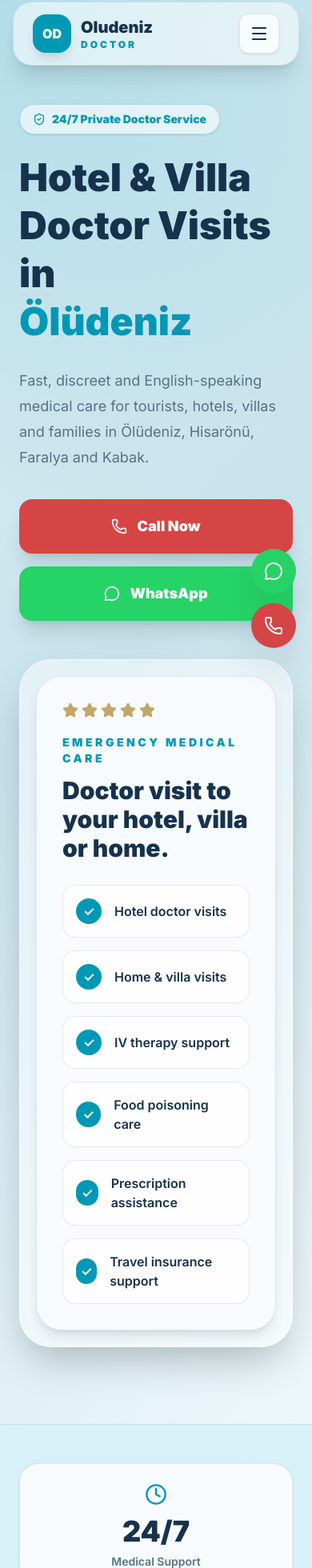
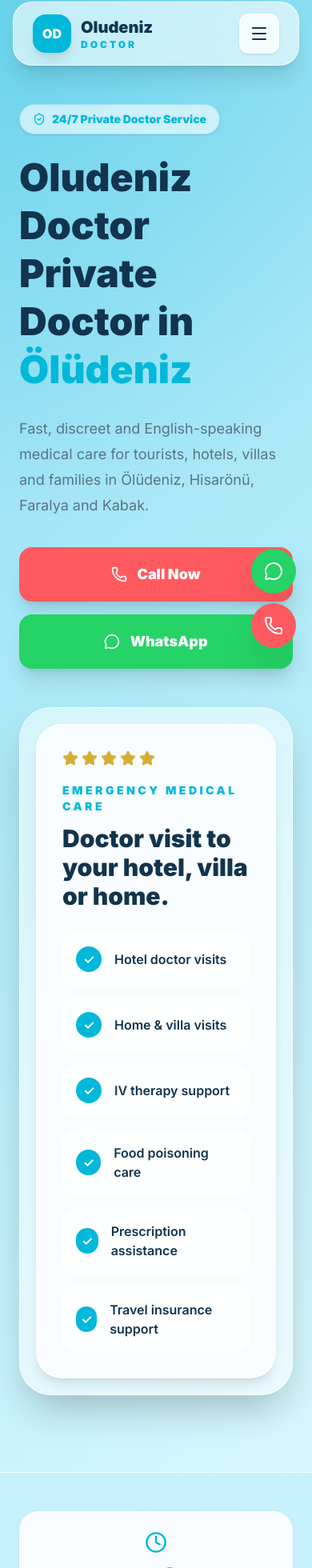
Before and after one commit to egemenoksuz-source/oludeniz-doctors, a Next.js app: page / in a window 390 px wide. Shown: the part 14-1974 px from the top of the page at 80% size. Built offline with nearby package versions, Linux system fonts and the light colour scheme.

Commit message:
Improve homepage brand SEO

```diff
--- a/app/layout.tsx
+++ b/app/layout.tsx
@@ -20,38 +20,58 @@ export const metadata: Metadata = {
     template: "%s | Oludeniz Doctor",
   },
   description:
-    "24/7 private doctor service in Ölüdeniz, Hisarönü, Faralya and Kabak. Hotel visits, villa visits, emergency medical care and IV therapy.",
+    "Oludeniz Doctor provides 24/7 English-speaking private doctor service in Ölüdeniz, Fethiye, Hisarönü, Faralya and Kabak. Hotel visits, villa visits, emergency care and IV therapy.",
   keywords: [
+    "Oludeniz Doctor",
     "doctor in oludeniz",
     "private doctor oludeniz",
     "hotel doctor oludeniz",
     "emergency doctor oludeniz",
-    "doctor hisaronu",
-    "doctor faralya",
-    "doctor kabak",
+    "doctor in fethiye",
+    "english speaking doctor fethiye",
     "iv therapy oludeniz",
+    "food poisoning doctor oludeniz",
   ],
+  authors: [{ name: "Oludeniz Doctor" }],
+  creator: "Oludeniz Doctor",
+  publisher: "Oludeniz Doctor",
   alternates: {
     canonical: "/",
   },
   openGraph: {
     title: "Oludeniz Doctor | 24/7 Private Doctor in Ölüdeniz",
     description:
-      "English-speaking private doctor service for hotels, villas and tourists in Ölüdeniz, Hisarönü, Faralya and Kabak.",
+      "English-speaking private doctor service for tourists, hotels and villas in Ölüdeniz and Fethiye.",
     url: "https://oludenizdoctor.com",
     siteName: "Oludeniz Doctor",
     locale: "en_GB",
     type: "website",
+    images: [
+      {
+        url: "/images/hero.jpg",
+        width: 1200,
+        height: 630,
+        alt: "Oludeniz Doctor private doctor service",
+      },
+    ],
   },
   twitter: {
     card: "summary_large_image",
     title: "Oludeniz Doctor | Private Doctor in Ölüdeniz",
     description:
-      "24/7 private doctor service for tourists, hotels and villas in Ölüdeniz and nearby areas.",
+      "24/7 private doctor service for tourists, hotels and villas in Ölüdeniz and Fethiye.",
+    images: ["/images/hero.jpg"],
   },
   robots: {
     index: true,
     follow: true,
+    googleBot: {
+      index: true,
+      follow: true,
+      "max-image-preview": "large",
+      "max-snippet": -1,
+      "max-video-preview": -1,
+    },
   },
   icons: {
     icon: "/icon.png",
@@ -60,7 +80,7 @@ export const metadata: Metadata = {
 };
 
 export const viewport: Viewport = {
-  themeColor: "#07131F",
+  themeColor: "#00B8D9",
   width: "device-width",
   initialScale: 1,
 };
--- a/app/page.tsx
+++ b/app/page.tsx
@@ -51,28 +51,39 @@ export default function HomePage() {
   ];
 
   return (
-    <main className="min-h-screen text-[#17324D]">
+    <main className="min-h-screen text-[#12344D]">
       <SeoSchema />
 
       <header className="fixed left-0 right-0 top-0 z-50 px-4 pt-4">
-        <div className="mx-auto flex h-20 max-w-7xl items-center justify-between rounded-3xl border border-[#17324D]/10 bg-white/55 px-6 shadow-xl backdrop-blur-2xl">
+        <div className="mx-auto flex h-20 max-w-7xl items-center justify-between rounded-3xl border border-white/70 bg-white/60 px-6 shadow-xl backdrop-blur-2xl">
           <a href="/" className="flex items-center gap-3">
-            <div className="flex h-12 w-12 items-center justify-center rounded-2xl bg-[#0098B5] text-white shadow-lg">
+            <div className="flex h-12 w-12 items-center justify-center rounded-2xl bg-[#00B8D9] text-white shadow-lg">
               <span className="font-black">OD</span>
             </div>
+
             <div>
-              <div className="text-xl font-black text-[#17324D]">Oludeniz</div>
-              <div className="text-xs font-black tracking-[0.25em] text-[#0098B5]">
+              <div className="text-xl font-black text-[#12344D]">
+                Oludeniz
+              </div>
+              <div className="text-xs font-black tracking-[0.25em] text-[#00B8D9]">
                 DOCTOR
               </div>
             </div>
           </a>
 
-          <nav className="hidden gap-8 font-bold text-[#587186] md:flex">
-            <a href="#services" className="hover:text-[#0098B5]">Services</a>
-            <a href="#locations" className="hover:text-[#0098B5]">Locations</a>
-            <a href="#faq" className="hover:text-[#0098B5]">FAQ</a>
-            <a href="#contact" className="hover:text-[#0098B5]">Contact</a>
+          <nav className="hidden gap-8 font-bold text-[#5A7386] md:flex">
+            <a href="#services" className="hover:text-[#00B8D9]">
+              Services
+            </a>
+            <a href="#locations" className="hover:text-[#00B8D9]">
+              Locations
+            </a>
+            <a href="#faq" className="hover:text-[#00B8D9]">
+              FAQ
+            </a>
+            <a href="#contact" className="hover:text-[#00B8D9]">
+              Contact
+            </a>
           </nav>
 
           <div className="hidden gap-3 md:flex">
@@ -84,9 +95,10 @@ export default function HomePage() {
             >
               WhatsApp
             </a>
+
             <a
               href="tel:+905519354480"
-              className="rounded-full bg-[#D64545] px-5 py-3 font-black text-white shadow-lg transition hover:scale-105"
+              className="rounded-full bg-[#FF5A5F] px-5 py-3 font-black text-white shadow-lg transition hover:scale-105"
             >
               Call Now
             </a>
@@ -94,7 +106,7 @@ export default function HomePage() {
 
           <button
             onClick={() => setMenuOpen(!menuOpen)}
-            className="rounded-xl border border-[#17324D]/10 bg-white/70 p-3 text-[#17324D] shadow md:hidden"
+            className="rounded-xl border border-white/70 bg-white/80 p-3 text-[#12344D] shadow md:hidden"
             aria-label="Open menu"
           >
             {menuOpen ? <X /> : <Menu />}
@@ -102,13 +114,13 @@ export default function HomePage() {
         </div>
 
         {menuOpen && (
-          <div className="mx-auto mt-3 max-w-7xl rounded-3xl border border-[#17324D]/10 bg-white/90 p-5 shadow-2xl backdrop-blur-xl md:hidden">
+          <div className="mx-auto mt-3 max-w-7xl rounded-3xl border border-white/70 bg-white/90 p-5 shadow-2xl backdrop-blur-xl md:hidden">
             {["Services", "Locations", "FAQ", "Contact"].map((item) => (
               <a
                 key={item}
                 href={`#${item.toLowerCase()}`}
                 onClick={() => setMenuOpen(false)}
-                className="mb-3 block rounded-xl bg-[#EEF7FB] px-4 py-4 font-bold text-[#17324D]"
+                className="mb-3 block rounded-xl bg-[#D8F7FF] px-4 py-4 font-bold text-[#12344D]"
               >
                 {item}
               </a>
@@ -118,24 +130,24 @@ export default function HomePage() {
       </header>
 
       <section className="relative overflow-hidden px-6 pb-24 pt-36">
-        <div className="absolute inset-0 bg-[radial-gradient(circle_at_top_left,rgba(0,152,181,0.20),transparent_35%),linear-gradient(135deg,#DDEEF5_0%,#C8E3EC_45%,#EEF7FB_100%)]" />
+        <div className="absolute inset-0 bg-[radial-gradient(circle_at_top_left,rgba(0,184,217,0.28),transparent_35%),linear-gradient(135deg,#8EDCF2_0%,#AEEAF8_45%,#D8F7FF_100%)]" />
 
         <div className="relative z-10 mx-auto grid max-w-7xl gap-12 md:min-h-[calc(100vh-9rem)] md:grid-cols-2 md:items-center">
           <div>
-            <div className="mb-6 inline-flex items-center rounded-full border border-[#0098B5]/25 bg-white/60 px-4 py-2 text-sm font-black text-[#0098B5] shadow-sm backdrop-blur-xl">
+            <div className="mb-6 inline-flex items-center rounded-full border border-[#00B8D9]/25 bg-white/60 px-4 py-2 text-sm font-black text-[#00B8D9] shadow-sm backdrop-blur-xl">
               <ShieldCheck className="mr-2 h-4 w-4" />
               24/7 Private Doctor Service
             </div>
 
-            <h1 className="text-5xl font-black leading-tight text-[#17324D] md:text-7xl">
-              Hotel & Villa
+            <h1 className="text-5xl font-black leading-tight text-[#12344D] md:text-7xl">
+              Oludeniz Doctor
               <br />
-              Doctor Visits in
+              Private Doctor in
               <br />
-              <span className="text-[#0098B5]">Ölüdeniz</span>
+              <span className="text-[#00B8D9]">Ölüdeniz</span>
             </h1>
 
-            <p className="mt-7 max-w-2xl text-lg leading-8 text-[#587186] md:text-xl">
+            <p className="mt-7 max-w-2xl text-lg leading-8 text-[#5A7386] md:text-xl">
               Fast, discreet and English-speaking medical care for tourists,
               hotels, villas and families in Ölüdeniz, Hisarönü, Faralya and
               Kabak.
@@ -144,11 +156,12 @@ export default function HomePage() {
             <div className="mt-9 flex flex-col gap-4 sm:flex-row">
               <a
                 href="tel:+905519354480"
-                className="inline-flex items-center justify-center rounded-2xl bg-[#D64545] px-8 py-5 text-lg font-black text-white shadow-xl transition hover:scale-105"
+                className="inline-flex items-center justify-center rounded-2xl bg-[#FF5A5F] px-8 py-5 text-lg font-black text-white shadow-xl transition hover:scale-105"
               >
                 <Phone className="mr-3 h-5 w-5" />
                 Call Now
               </a>
+
               <a
                 href="https://wa.me/905519354480"
                 target="_blank"
@@ -161,19 +174,19 @@ export default function HomePage() {
             </div>
           </div>
 
-          <div className="rounded-[2.5rem] border border-white/60 bg-white/50 p-5 shadow-2xl backdrop-blur-xl">
-            <div className="rounded-[2rem] border border-[#17324D]/10 bg-[#F7FBFD] p-8 shadow-lg">
-              <div className="mb-5 flex gap-1 text-[#C2A768]">
+          <div className="rounded-[2.5rem] border border-white/70 bg-white/50 p-5 shadow-2xl backdrop-blur-xl">
+            <div className="rounded-[2rem] border border-white/70 bg-[#F9FDFF] p-8 shadow-lg">
+              <div className="mb-5 flex gap-1 text-[#D4AF37]">
                 {[1, 2, 3, 4, 5].map((s) => (
                   <Star key={s} className="h-5 w-5 fill-current" />
                 ))}
               </div>
 
-              <p className="text-sm font-black uppercase tracking-[0.25em] text-[#0098B5]">
+              <p className="text-sm font-black uppercase tracking-[0.25em] text-[#00B8D9]">
                 Emergency Medical Care
               </p>
 
-              <h2 className="mt-3 text-3xl font-black text-[#17324D]">
+              <h2 className="mt-3 text-3xl font-black text-[#12344D]">
                 Doctor visit to your hotel, villa or home.
               </h2>
 
@@ -188,12 +201,14 @@ export default function HomePage() {
                 ].map((item) => (
                   <div
                     key={item}
-                    className="flex items-center gap-4 rounded-2xl border border-[#17324D]/10 bg-white/80 p-4"
+                    className="flex items-center gap-4 rounded-2xl border border-white/70 bg-white/85 p-4"
                   >
-                    <span className="flex h-8 w-8 items-center justify-center rounded-full bg-[#0098B5] font-black text-white">
+                    <span className="flex h-8 w-8 items-center justify-center rounded-full bg-[#00B8D9] font-black text-white">
                       ✓
                     </span>
-                    <span className="font-semibold text-[#17324D]">{item}</span>
+                    <span className="font-semibold text-[#12344D]">
+                      {item}
+                    </span>
                   </div>
                 ))}
               </div>
@@ -202,7 +217,7 @@ export default function HomePage() {
         </div>
       </section>
 
-      <section className="border-y border-[#17324D]/10 bg-[#EEF7FB]/80 px-6 py-12">
+      <section className="border-y border-white/70 bg-[#D8F7FF]/80 px-6 py-12">
         <div className="mx-auto grid max-w-7xl gap-5 md:grid-cols-4">
           {[
             [Clock, "24/7", "Medical Support"],
@@ -212,11 +227,13 @@ export default function HomePage() {
           ].map(([Icon, value, label]: any) => (
             <div
               key={label}
-              className="rounded-3xl border border-[#17324D]/10 bg-[#F7FBFD] p-6 text-center shadow-sm"
+              className="rounded-3xl border border-white/70 bg-[#F9FDFF] p-6 text-center shadow-sm"
             >
-              <Icon className="mx-auto mb-3 h-7 w-7 text-[#0098B5]" />
-              <div className="text-4xl font-black text-[#17324D]">{value}</div>
-              <div className="mt-2 text-sm font-semibold text-[#587186]">
+              <Icon className="mx-auto mb-3 h-7 w-7 text-[#00B8D9]" />
+              <div className="text-4xl font-black text-[#12344D]">
+                {value}
+              </div>
+              <div className="mt-2 text-sm font-semibold text-[#5A7386]">
                 {label}
               </div>
             </div>
@@ -226,20 +243,28 @@ export default function HomePage() {
 
       <section id="services" className="px-6 py-24">
         <div className="mx-auto max-w-7xl">
-          <Title small="Medical Services" title="Private medical care when you need it" />
+          <Title
+            small="Medical Services"
+            title="Private medical care when you need it"
+          />
 
           <div className="grid gap-6 md:grid-cols-3">
             {services.map(([Icon, title, text]: any) => (
               <div
                 key={title}
-                className="group rounded-[2rem] border border-[#17324D]/10 bg-[#F7FBFD] p-8 shadow-lg transition hover:-translate-y-2 hover:shadow-2xl"
+                className="group rounded-[2rem] border border-white/70 bg-[#F9FDFF] p-8 shadow-lg transition hover:-translate-y-2 hover:shadow-2xl"
               >
-                <div className="mb-6 flex h-14 w-14 items-center justify-center rounded-2xl bg-[#DDF3F7] text-[#0098B5]">
+                <div className="mb-6 flex h-14 w-14 items-center justify-center rounded-2xl bg-[#D8F7FF] text-[#00B8D9]">
                   <Icon className="h-7 w-7" />
                 </div>
-                <h3 className="text-2xl font-black text-[#17324D]">{title}</h3>
-                <p className="mt-4 leading-7 text-[#587186]">{text}</p>
-                <div className="mt-7 flex items-center gap-2 font-black text-[#0098B5]">
+
+                <h3 className="text-2xl font-black text-[#12344D]">
+                  {title}
+                </h3>
+
+                <p className="mt-4 leading-7 text-[#5A7386]">{text}</p>
+
+                <div className="mt-7 flex items-center gap-2 font-black text-[#00B8D9]">
                   Learn More <ChevronRight className="h-4 w-4" />
                 </div>
               </div>
@@ -248,23 +273,32 @@ export default function HomePage() {
         </div>
       </section>
 
-      <section className="bg-[#CFE6EF]/60 px-6 py-24">
+      <section className="bg-[#BFEAF5]/70 px-6 py-24">
         <div className="mx-auto max-w-7xl">
-          <Title small="Popular Pages" title="Popular medical services and areas" />
+          <Title
+            small="Popular Pages"
+            title="Popular medical services and areas"
+          />
 
           <div className="grid gap-6 md:grid-cols-3">
             {seoPages.map(([title, href]) => (
               <a
                 key={href}
                 href={href}
-                className="group rounded-[2rem] border border-[#17324D]/10 bg-[#F7FBFD] p-8 shadow-lg transition hover:-translate-y-2 hover:shadow-2xl"
+                className="group rounded-[2rem] border border-white/70 bg-[#F9FDFF] p-8 shadow-lg transition hover:-translate-y-2 hover:shadow-2xl"
               >
-                <MapPin className="mb-6 h-8 w-8 text-[#0098B5]" />
-                <h3 className="text-2xl font-black text-[#17324D]">{title}</h3>
-                <p className="mt-4 leading-7 text-[#587186]">
-                  Learn more about private doctor services, hotel visits and emergency medical care.
+                <MapPin className="mb-6 h-8 w-8 text-[#00B8D9]" />
+
+                <h3 className="text-2xl font-black text-[#12344D]">
+                  {title}
+                </h3>
+
+                <p className="mt-4 leading-7 text-[#5A7386]">
+                  Learn more about private doctor services, hotel visits and
+                  emergency medical care.
                 </p>
-                <div className="mt-7 flex items-center gap-2 font-black text-[#0098B5]">
+
+                <div className="mt-7 flex items-center gap-2 font-black text-[#00B8D9]">
                   Open Page <ChevronRight className="h-4 w-4" />
                 </div>
               </a>
@@ -281,14 +315,17 @@ export default function HomePage() {
             {locations.map((location) => (
               <div
                 key={location}
-                className="rounded-[2rem] border border-[#17324D]/10 bg-[#F7FBFD] p-8 shadow-lg transition hover:-translate-y-2 hover:shadow-2xl"
+                className="rounded-[2rem] border border-white/70 bg-[#F9FDFF] p-8 shadow-lg transition hover:-translate-y-2 hover:shadow-2xl"
               >
-                <MapPin className="mb-6 h-8 w-8 text-[#0098B5]" />
-                <h3 className="text-2xl font-black text-[#17324D]">
+                <MapPin className="mb-6 h-8 w-8 text-[#00B8D9]" />
+
+                <h3 className="text-2xl font-black text-[#12344D]">
                   Doctor in {location}
                 </h3>
-                <p className="mt-4 leading-7 text-[#587186]">
-                  Private doctor service for hotels, villas, holiday homes and local stays.
+
+                <p className="mt-4 leading-7 text-[#5A7386]">
+                  Private doctor service for hotels, villas, holiday homes and
+                  local stays.
                 </p>
               </div>
             ))}
@@ -296,37 +333,51 @@ export default function HomePage() {
         </div>
       </section>
 
-      <section id="faq" className="bg-[#EEF7FB]/80 px-6 py-24">
+      <section id="faq" className="bg-[#D8F7FF]/80 px-6 py-24">
         <div className="mx-auto max-w-4xl">
           <Title small="FAQ" title="Frequently asked questions" />
 
           {[
-            ["Do you visit hotels?", "Yes, we visit hotels, villas, apartments and holiday homes."],
-            ["Do you speak English?", "Yes, we provide English-speaking medical support."],
-            ["Which areas do you cover?", "Ölüdeniz, Hisarönü, Faralya, Kabak, Ovacık and Kayaköy."],
-            ["Can I contact by WhatsApp?", "Yes, WhatsApp is the fastest way to contact us."],
+            [
+              "Do you visit hotels?",
+              "Yes, we visit hotels, villas, apartments and holiday homes.",
+            ],
+            [
+              "Do you speak English?",
+              "Yes, we provide English-speaking medical support.",
+            ],
+            [
+              "Which areas do you cover?",
+              "Ölüdeniz, Hisarönü, Faralya, Kabak, Ovacık and Kayaköy.",
+            ],
+            [
+              "Can I contact by WhatsApp?",
+              "Yes, WhatsApp is the fastest way to contact us.",
+            ],
           ].map(([q, a]) => (
             <div
               key={q}
-              className="mb-4 rounded-3xl border border-[#17324D]/10 bg-[#F7FBFD] p-7 shadow-sm"
+              className="mb-4 rounded-3xl border border-white/70 bg-[#F9FDFF] p-7 shadow-sm"
             >
-              <h3 className="text-xl font-black text-[#17324D]">{q}</h3>
-              <p className="mt-3 leading-7 text-[#587186]">{a}</p>
+              <h3 className="text-xl font-black text-[#12344D]">{q}</h3>
+              <p className="mt-3 leading-7 text-[#5A7386]">{a}</p>
             </div>
           ))}
         </div>
       </section>
 
       <section id="contact" className="px-6 py-24">
-        <div className="mx-auto max-w-7xl rounded-[2.5rem] bg-[#D64545] p-10 text-white shadow-2xl md:p-16">
+        <div className="mx-auto max-w-7xl rounded-[2.5rem] bg-[#FF5A5F] p-10 text-white shadow-2xl md:p-16">
           <div className="grid gap-10 md:grid-cols-2 md:items-center">
             <div>
               <span className="font-black uppercase tracking-[0.3em] text-white/80">
                 Need help now?
               </span>
+
               <h2 className="mt-5 text-4xl font-black md:text-6xl">
                 Need a doctor right now?
               </h2>
+
               <p className="mt-6 text-lg leading-8 text-white/85">
                 Call or send a WhatsApp message for fast medical support.
               </p>
@@ -335,10 +386,11 @@ export default function HomePage() {
             <div className="flex flex-col gap-4 md:items-end">
               <a
                 href="tel:+905519354480"
-                className="rounded-2xl bg-white px-8 py-5 text-center text-lg font-black text-[#D64545]"
+                className="rounded-2xl bg-white px-8 py-5 text-center text-lg font-black text-[#FF5A5F]"
               >
                 Call Now
               </a>
+
               <a
                 href="https://wa.me/905519354480"
                 target="_blank"
@@ -352,19 +404,22 @@ export default function HomePage() {
         </div>
       </section>
 
-      <footer className="border-t border-[#17324D]/10 bg-[#17324D] px-6 py-12 text-white">
+      <footer className="border-t border-white/70 bg-[#12344D] px-6 py-12 text-white">
         <div className="mx-auto grid max-w-7xl gap-10 md:grid-cols-4">
           <div className="md:col-span-2">
             <div className="text-2xl font-black">
-              <span className="text-[#6FE7F6]">Oludeniz</span> Doctor
+              <span className="text-[#8EDCF2]">Oludeniz</span> Doctor
             </div>
+
             <p className="mt-4 max-w-xl leading-7 text-white/70">
-              24/7 private doctor service for tourists, hotels, villas and residents.
+              24/7 private doctor service for tourists, hotels, villas and
+              residents.
             </p>
           </div>
 
           <div>
             <h3 className="font-black">Areas</h3>
+
             <div className="mt-4 grid gap-2 text-white/70">
               <a href="/doctor-in-oludeniz">Doctor in Ölüdeniz</a>
               <a href="/doctor-in-fethiye">Doctor in Fethiye</a>
@@ -376,6 +431,7 @@ export default function HomePage() {
 
           <div>
             <h3 className="font-black">Services</h3>
+
             <div className="mt-4 grid gap-2 text-white/70">
               <a href="/hotel-doctor-oludeniz">Hotel Doctor</a>
               <a href="/iv-therapy-oludeniz">IV Therapy</a>
@@ -396,9 +452,10 @@ export default function HomePage() {
         >
           <MessageCircle />
         </a>
+
         <a
           href="tel:+905519354480"
-          className="flex h-14 w-14 items-center justify-center rounded-full bg-[#D64545] text-white shadow-2xl"
+          className="flex h-14 w-14 items-center justify-center rounded-full bg-[#FF5A5F] text-white shadow-2xl"
           aria-label="Call"
         >
           <Phone />
@@ -411,10 +468,11 @@ export default function HomePage() {
 function Title({ small, title }: { small: string; title: string }) {
   return (
     <div className="mx-auto mb-14 max-w-3xl text-center">
-      <span className="font-black uppercase tracking-[0.3em] text-[#0098B5]">
+      <span className="font-black uppercase tracking-[0.3em] text-[#00B8D9]">
         {small}
       </span>
-      <h2 className="mt-5 text-4xl font-black text-[#17324D] md:text-6xl">
+
+      <h2 className="mt-5 text-4xl font-black text-[#12344D] md:text-6xl">
         {title}
       </h2>
     </div>
--- a/components/SeoSchema.tsx
+++ b/components/SeoSchema.tsx
@@ -2,24 +2,37 @@ export default function SeoSchema() {
   const schema = {
     "@context": "https://schema.org",
     "@graph": [
+      {
+        "@type": "Organization",
+        "@id": "https://oludenizdoctor.com/#organization",
+        name: "Oludeniz Doctor",
+        url: "https://oludenizdoctor.com",
+        logo: "https://oludenizdoctor.com/icon.png",
+        contactPoint: {
+          "@type": "ContactPoint",
+          telephone: "+905519354480",
+          contactType: "customer service",
+          availableLanguage: ["English", "Turkish"],
+        },
+      },
       {
         "@type": ["MedicalBusiness", "LocalBusiness"],
         "@id": "https://oludenizdoctor.com/#business",
         name: "Oludeniz Doctor",
         url: "https://oludenizdoctor.com",
         telephone: "+905519354480",
+        image: "https://oludenizdoctor.com/images/hero.jpg",
         priceRange: "$$",
-        image: "https://oludenizdoctor.com/images/hero.jpg",
         description:
-          "24/7 private doctor service in Ölüdeniz, Hisarönü, Faralya and Kabak. Hotel visits, villa visits, emergency medical care and IV therapy.",
+          "24/7 English-speaking private doctor service in Ölüdeniz, Fethiye, Hisarönü, Faralya and Kabak. Hotel visits, villa visits, emergency care and IV therapy.",
         areaServed: [
           "Ölüdeniz",
+          "Fethiye",
           "Hisarönü",
+          "Ovacık",
           "Faralya",
           "Kabak",
-          "Ovacık",
           "Kayaköy",
-          "Fethiye",
         ],
         medicalSpecialty: [
           "Emergency Medicine",
@@ -42,7 +55,6 @@ export default function SeoSchema() {
             closes: "23:59",
           },
         ],
-        sameAs: ["https://oludenizdoctor.com"],
       },
       {
         "@type": "WebSite",
@@ -50,14 +62,14 @@ export default function SeoSchema() {
         url: "https://oludenizdoctor.com",
         name: "Oludeniz Doctor",
         publisher: {
-          "@id": "https://oludenizdoctor.com/#business",
+          "@id": "https://oludenizdoctor.com/#organization",
         },
       },
       {
         "@type": "WebPage",
         "@id": "https://oludenizdoctor.com/#webpage",
         url: "https://oludenizdoctor.com",
-        name: "Oludeniz Doctor | Private Doctor in Ölüdeniz",
+        name: "Oludeniz Doctor | 24/7 Private Doctor in Ölüdeniz",
         isPartOf: {
           "@id": "https://oludenizdoctor.com/#website",
         },
@@ -90,7 +102,7 @@ export default function SeoSchema() {
             name: "Which areas do you cover?",
             acceptedAnswer: {
               "@type": "Answer",
-              text: "We cover Ölüdeniz, Hisarönü, Faralya, Kabak, Ovacık, Kayaköy and nearby Fethiye areas.",
+              text: "We cover Ölüdeniz, Fethiye, Hisarönü, Ovacık, Faralya, Kabak and nearby areas.",
             },
           },
           {
```
Also changed, not shown: app/sitemap.ts (+15 -7 lines).
